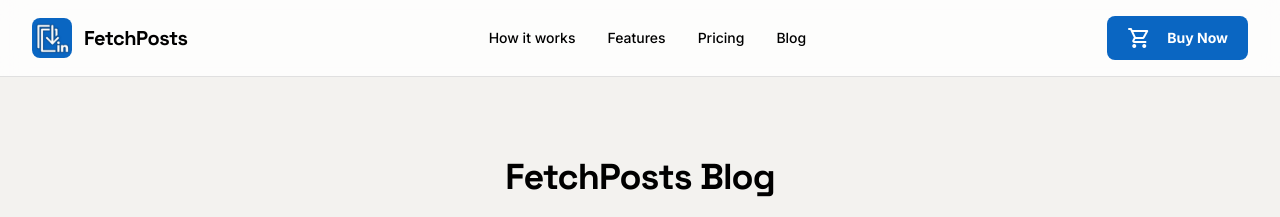
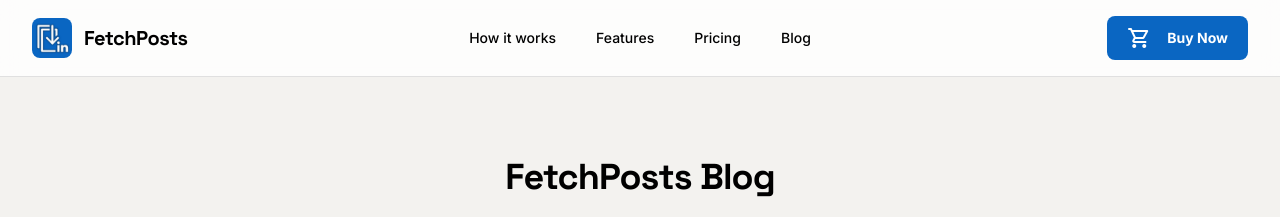
Before and after one commit to Kuziomkin/fetchposts_landing, a Jekyll site: the page built from blog/index.html, in a window 1280 px wide. Shown: the top 217 px of the page. Built offline with Jekyll 4.4.1, drawn with Linux system fonts in a browser that asks for light colours; nearby versions of some CDN libraries.

Commit message:
Adjusted spaces between buttons

```diff
--- a/_layouts/default.html
+++ b/_layouts/default.html
@@ -70,15 +70,15 @@
     <!-- Top Navigation -->
     <header
         class="sticky top-0 z-50 w-full border-b border-border-light dark:border-border-dark bg-surface-light/80 dark:bg-surface-dark/80 backdrop-blur-md">
-        <div class="mx-auto flex max-w-7xl items-center justify-between px-6 py-4 lg:px-8">
-            <div class="flex items-center gap-3">
+        <div class="mx-auto max-w-7xl px-6 py-4 lg:px-8 grid grid-cols-2 md:grid-cols-12 items-center gap-4">
+            <div class="flex items-center gap-3 col-span-1 md:col-span-3 justify-start">
                 <a href="{{ '/' | relative_url }}" class="flex items-center gap-3">
                     <img src="{{ '/assets/FetchPosts_logo_v2.1.png' | relative_url }}" alt="FetchPosts"
                         class="h-10 w-auto rounded-lg" />
                     <h1 class="font-display text-xl font-bold tracking-tight text-black dark:text-white">FetchPosts</h1>
                 </a>
             </div>
-            <nav class="hidden md:flex gap-8">
+            <nav class="hidden md:flex md:col-span-6 justify-center gap-10">
                 <a class="text-sm font-medium hover:text-primary transition-colors"
                     href="{{ '/#how-it-works' | relative_url }}">How it
                     works</a>
@@ -89,11 +89,13 @@
                 <a class="text-sm font-medium hover:text-primary transition-colors"
                     href="{{ '/blog/' | relative_url }}">Blog</a>
             </nav>
-            <a class="rounded-lg bg-primary px-5 py-2.5 text-sm font-bold text-white transition-all hover:bg-primary-dark flex items-center gap-2"
-                href="{{ '/#pricing' | relative_url }}">
-                <span class="material-symbols-outlined mr-2">shopping_cart</span>
-                <span>Buy Now</span>
-            </a>
+            <div class="flex items-center gap-2 col-span-1 md:col-span-3 justify-end">
+                <a class="rounded-lg bg-primary px-5 py-2.5 text-sm font-bold text-white transition-all hover:bg-primary-dark flex items-center gap-2"
+                    href="{{ '/#pricing' | relative_url }}">
+                    <span class="material-symbols-outlined mr-2">shopping_cart</span>
+                    <span>Buy Now</span>
+                </a>
+            </div>
         </div>
     </header>
 
```
